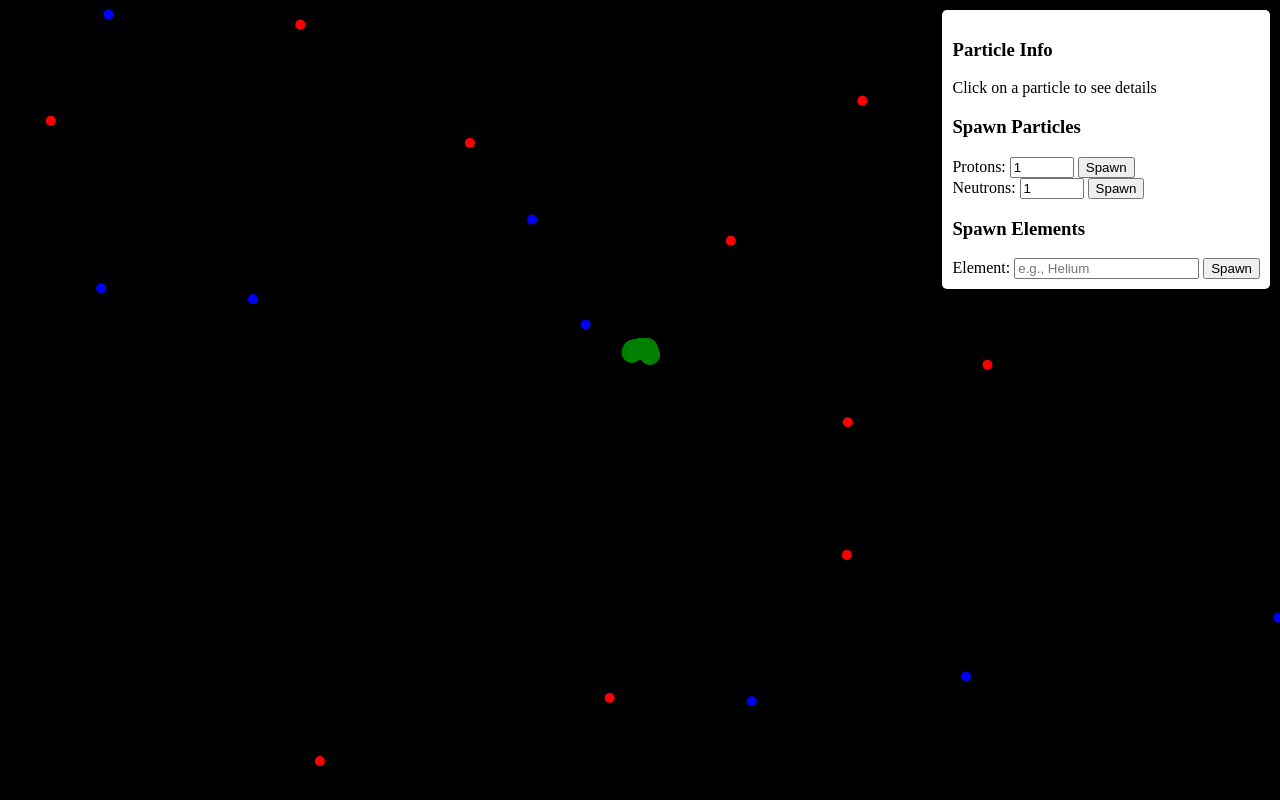
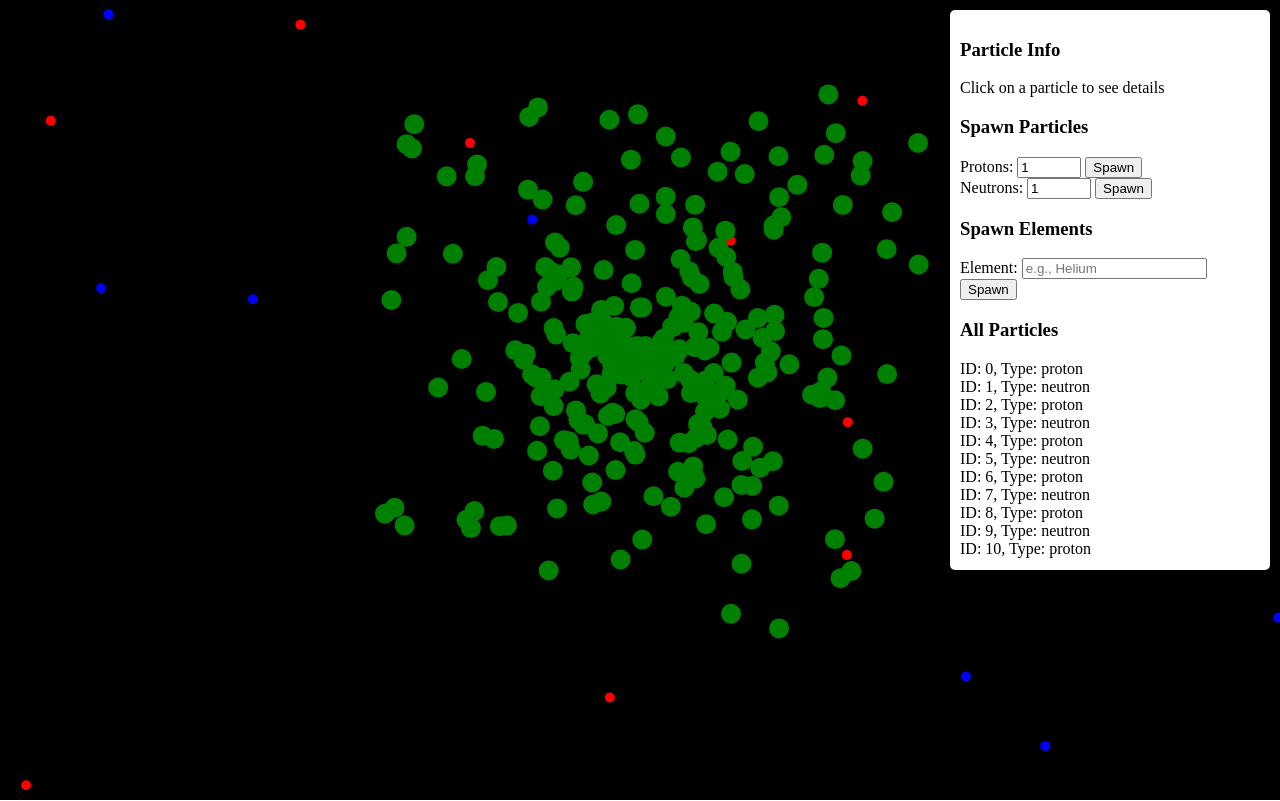
Before and after one commit to Lilmamaaluv/Simulpar, a plain HTML site: page index.html in a window 1280 px wide. Drawn offline with Linux system fonts and the light colour scheme.

Commit message:
Update index.html
Less shit kinda

```diff
--- a/index.html
+++ b/index.html
@@ -23,9 +23,17 @@
             background: #fff;
             padding: 10px;
             border-radius: 5px;
+            width: 300px;
         }
         #particleInfo {
             margin-bottom: 10px;
+        }
+        #particleList {
+            max-height: 200px;
+            overflow-y: auto;
+        }
+        .particle-item {
+            cursor: pointer;
         }
     </style>
 </head>
@@ -51,6 +59,8 @@
             <input type="text" id="elementName" placeholder="e.g., Helium">
             <button onclick="spawnElement()">Spawn</button>
         </div>
+        <h3>All Particles</h3>
+        <div id="particleList"></div>
     </div>
     <script>
         const ELEMENTS = {
@@ -58,14 +68,6 @@
             "Helium": { protons: 2, neutrons: 2 },
             "Lithium": { protons: 3, neutrons: 4 },
             // Add more elements as needed
-            "Beryllium": { protons: 4, neutrons: 5 },
-            "Boron": { protons: 5, neutrons: 6 },
-            "Carbon": { protons: 6, neutrons: 6 },
-            "Nitrogen": { protons: 7, neutrons: 7 },
-            "Oxygen": { protons: 8, neutrons: 8 },
-            "Fluorine": { protons: 9, neutrons: 10 },
-            "Neon": { protons: 10, neutrons: 10 },
-            // Continue for the rest of the periodic table...
         };
 
         class Particle {
@@ -107,6 +109,8 @@
                 this.charge = 100;
                 this.x = x;
                 this.y = y;
+                this.vx = Math.random() * 2 - 1;
+                this.vy = Math.random() * 2 - 1;
                 this.radius = 10;
             }
 
@@ -139,6 +143,18 @@
                     this.decay();
                 } else {
                     this.grow();
+                }
+            }
+
+            updatePosition() {
+                this.x += this.vx;
+                this.y += this.vy;
+
+                if (this.x < this.radius || this.x > canvas.width - this.radius) {
+                    this.vx *= -1;
+                }
+                if (this.y < this.radius || this.y > canvas.height - this.radius) {
+                    this.vy *= -1;
                 }
             }
 
@@ -231,22 +247,24 @@
         function updateSimulation(particles, matrices) {
             applyForces(particles);
             particles.forEach(p => p.updatePosition());
-
-            for (let i = 0; i < particles.length; i++) {
-                for (let j = i + 1; j < particles.length; j++) {
-                    if (detectCollision(particles[i], particles[j])) {
-                        resolveCollision(particles[i], particles[j]);
+            particles.forEach(p1 => {
+                particles.forEach(p2 => {
+                    if (p1 !== p2 && detectCollision(p1, p2)) {
+                        resolveCollision(p1, p2);
                     }
-                }
-            }
-
-            matrices.forEach(matrix => {
-                matrix.makeDecision(particles);
+                });
             });
 
-            const newMatrix = checkStableConfiguration(particles);
-            if (newMatrix) {
-                matrices.push(newMatrix);
+            matrices.forEach(m => {
+                m.makeDecision(particles);
+                m.updatePosition();
+            });
+
+            if (particles.length >= 10) {
+                const newMatrix = checkStableConfiguration(particles);
+                if (newMatrix) {
+                    matrices.push(newMatrix);
+                }
             }
         }
 
@@ -254,6 +272,16 @@
             ctx.clearRect(0, 0, canvas.width, canvas.height);
             particles.forEach(p => p.render(ctx));
             matrices.forEach(m => m.render(ctx));
+
+            const particleList = document.getElementById('particleList');
+            particleList.innerHTML = '';
+            particles.forEach(p => {
+                const item = document.createElement('div');
+                item.className = 'particle-item';
+                item.innerText = `ID: ${p.id}, Type: ${p.type}`;
+                item.onclick = () => showParticleInfo(p);
+                particleList.appendChild(item);
+            });
         }
 
         function mainLoop() {
@@ -308,6 +336,10 @@
             }
         }
 
+        function showParticleInfo(particle) {
+            document.getElementById('particleInfo').innerText = `ID: ${particle.id}\nType: ${particle.type}\nCharge: ${particle.charge}`;
+        }
+
         const canvas = document.getElementById('simulationCanvas');
         const ctx = canvas.getContext('2d');
         canvas.width = window.innerWidth;
@@ -324,7 +356,7 @@
             const particle = getParticleAtPosition(x, y, particles);
             if (particle) {
                 document.getElementById('settingsMenu').style.display = 'block';
-                document.getElementById('particleInfo').innerText = `ID: ${particle.id}\nType: ${particle.type}\nCharge: ${particle.charge}`;
+                showParticleInfo(particle);
             }
         });
 
```
